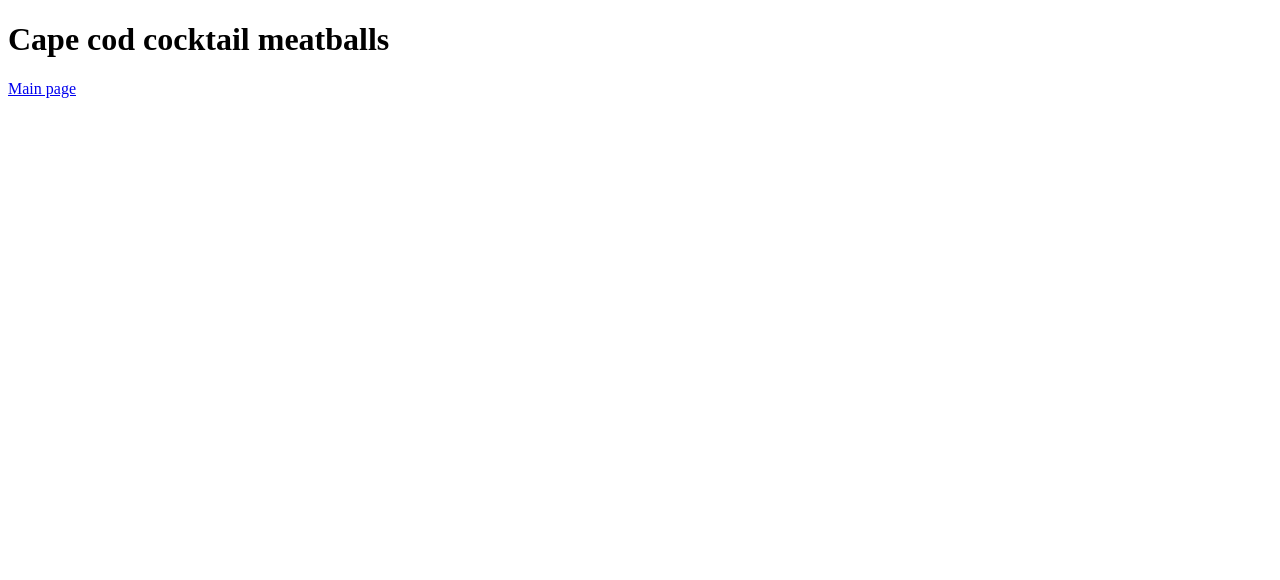
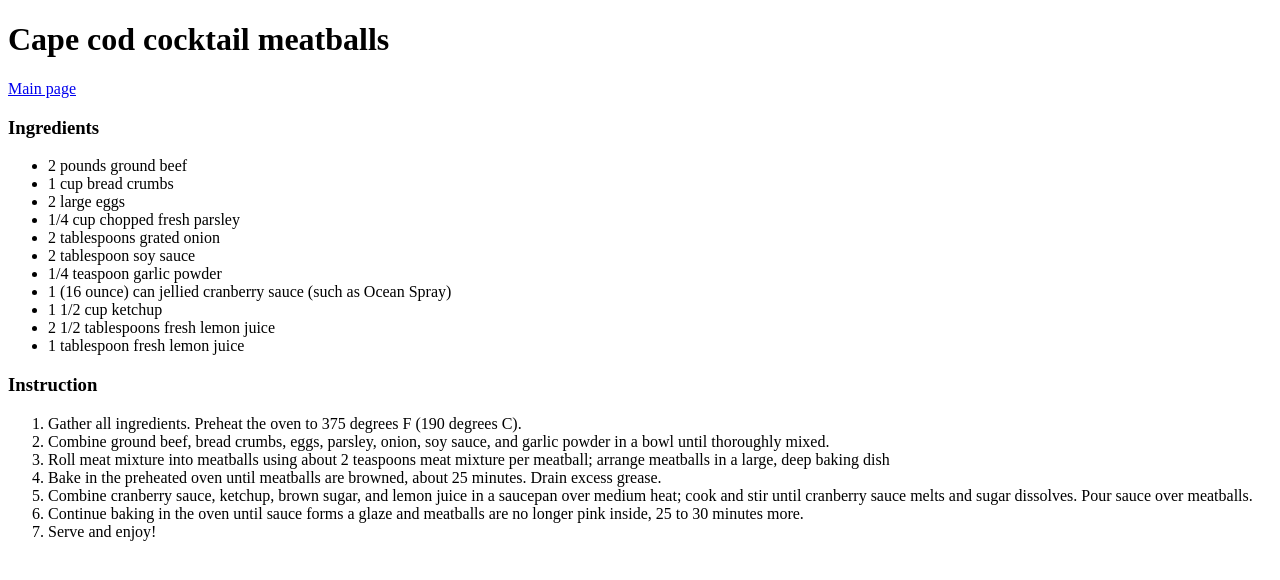
Before and after one commit to AccDev033/odin-recipes, a plain HTML site: page recipes/cape-cod-cocktail-meatballs.html in a window 1280 px wide. Drawn offline with Linux system fonts and the light colour scheme.

Commit message:
../index.html

```diff
--- a/recipes/cape-cod-cocktail-meatballs.html
+++ b/recipes/cape-cod-cocktail-meatballs.html
@@ -8,5 +8,29 @@
 <body>
     <h1>Cape cod cocktail meatballs</h1>
     <a href="../index.html">Main page</a>
+    <h3>Ingredients</h3>
+    <ul>
+        <li>2 pounds ground beef</li>
+        <li>1 cup bread crumbs</li>
+        <li>2 large eggs</li>
+        <li>1/4 cup chopped fresh parsley</li>
+        <li>2 tablespoons grated onion</li>
+        <li>2 tablespoon soy sauce</li>
+        <li>1/4 teaspoon garlic powder</li>
+        <li>1 (16 ounce) can jellied cranberry sauce (such as Ocean Spray)</li>
+        <li>1 1/2 cup ketchup</li>
+        <li>2 1/2 tablespoons fresh lemon juice</li>
+        <li>1 tablespoon fresh lemon juice</li>
+    </ul>
+<h3>Instruction</h3>
+    <ol>
+        <li>Gather all ingredients. Preheat the oven to 375 degrees F (190 degrees C).</li>
+        <li>Combine ground beef, bread crumbs, eggs, parsley, onion, soy sauce, and garlic powder in a bowl until thoroughly mixed.</li>
+        <li>Roll meat mixture into meatballs using about 2 teaspoons meat mixture per meatball; arrange meatballs in a large, deep baking dish</li>
+        <li>Bake in the preheated oven until meatballs are browned, about 25 minutes. Drain excess grease.</li>
+        <li>Combine cranberry sauce, ketchup, brown sugar, and lemon juice in a saucepan over medium heat; cook and stir until cranberry sauce melts and sugar dissolves. Pour sauce over meatballs.</li>
+        <li>Continue baking in the oven until sauce forms a glaze and meatballs are no longer pink inside, 25 to 30 minutes more.</li>
+        <li>Serve and enjoy!</li>
+    </ol>
 </body>
 </html>
```
